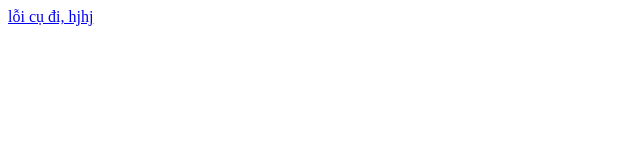
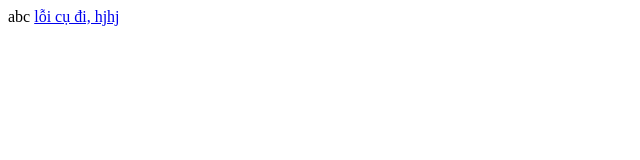
Before and after one commit to buck1704/Nhom7DemoGit, a plain HTML site: page index.html in a window 1280 px wide. Shown: the full height of the page, 0-640 px from the left. Drawn offline with Linux system fonts and the light colour scheme.

Commit message:
buck comming

```diff
--- a/index.html
+++ b/index.html
@@ -6,6 +6,7 @@
     <title>Document</title>
 </head>
 <body>
+    <d>abc</d>
     <a href="dangnhap.html">lỗi cụ đi, hjhj</a>
 </body>
 </html>
```
